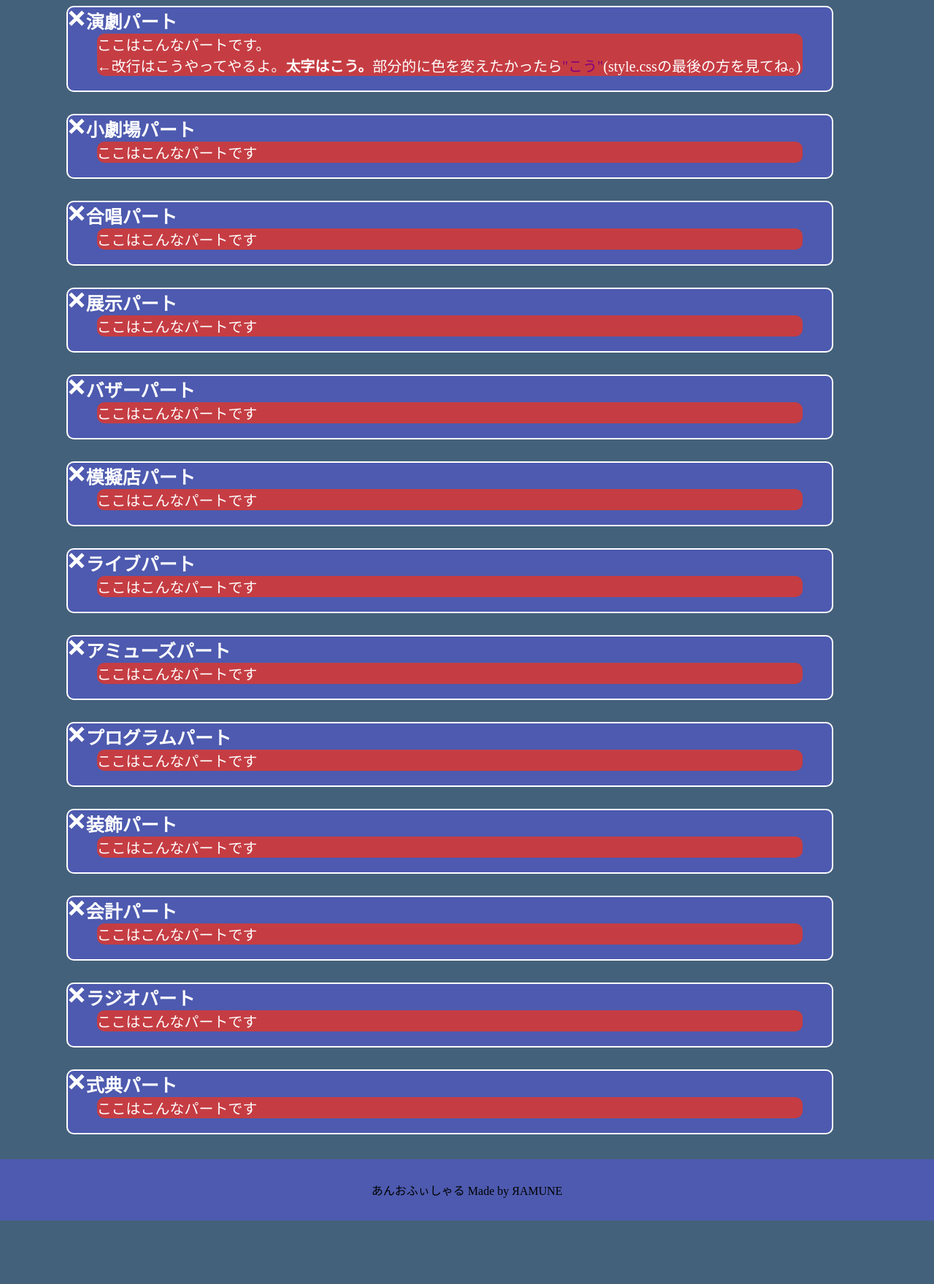
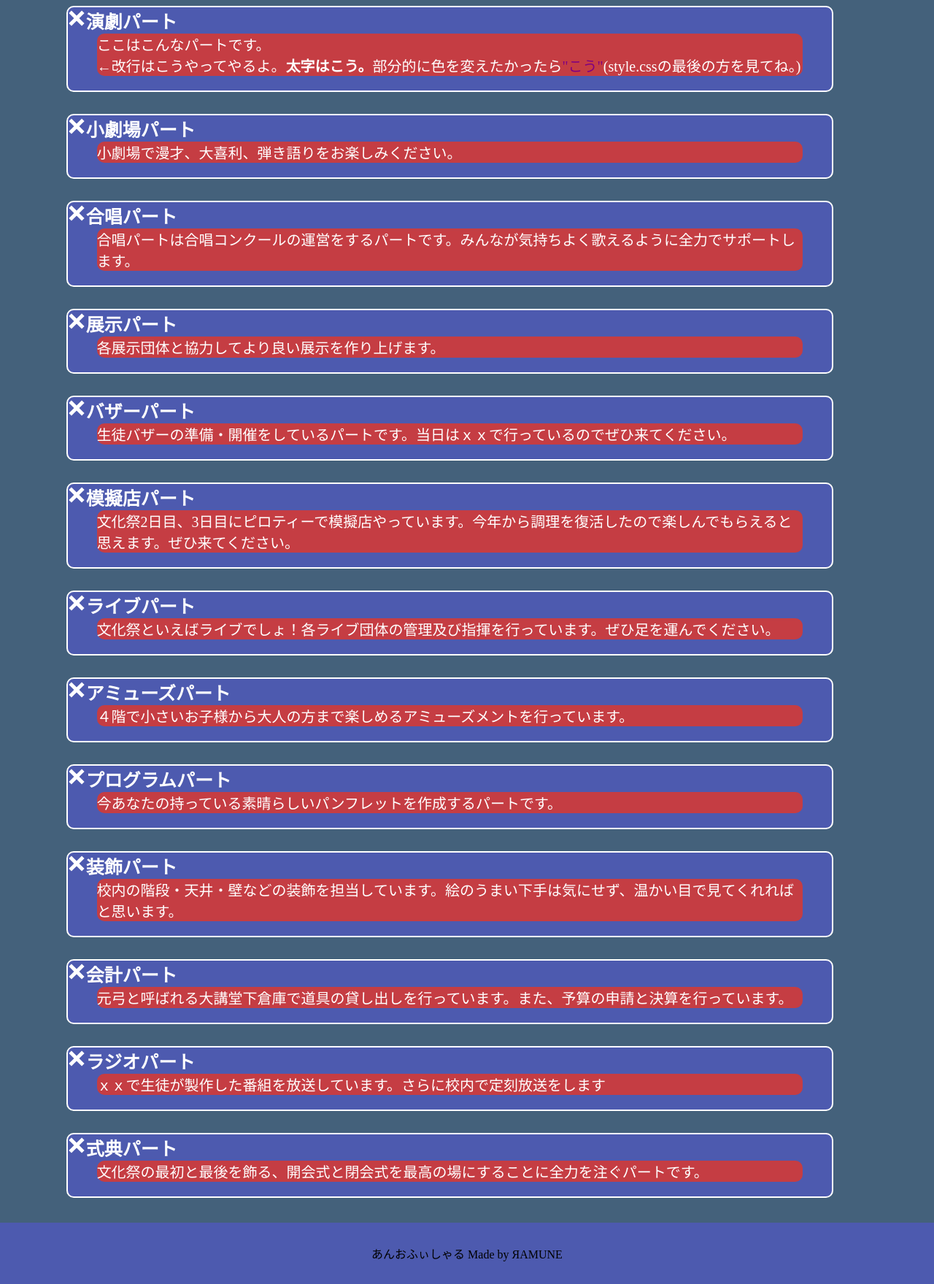
Before and after one commit to ramune64/web_rakusei_fes, a PHP site: page /intro_part.php in a window 1280 px wide. Shown: the part 925-2684 px from the top of the page at 73% size. Before the commit the page ends 2597 px from the top, so only its background shows below. Run offline with PHP 8.4, Linux system fonts and the light colour scheme; some libraries are stand-ins or nearby versions.

Commit message:
もろもろかえた　疲れたから続きはまた今度

```diff
--- a/intro_part.php
+++ b/intro_part.php
@@ -37,51 +37,51 @@
                     </div>
                     <div class="part">
                         <h2>小劇場パート</h2>
-                        <p>ここはこんなパートです</p>
+                        <p>小劇場で漫才、大喜利、弾き語りをお楽しみください。</p>
                     </div>
                     <div class="part">
                         <h2>合唱パート</h2>
-                        <p>ここはこんなパートです</p>
+                        <p>合唱パートは合唱コンクールの運営をするパートです。みんなが気持ちよく歌えるように全力でサポートします。</p>
                     </div>
                     <div class="part">
                         <h2>展示パート</h2>
-                        <p>ここはこんなパートです</p>
+                        <p>各展示団体と協力してより良い展示を作り上げます。</p>
                     </div>
                     <div class="part">
                         <h2>バザーパート</h2>
-                        <p>ここはこんなパートです</p>
+                        <p>生徒バザーの準備・開催をしているパートです。当日はｘｘで行っているのでぜひ来てください。</p>
                     </div>
                     <div class="part">
                         <h2>模擬店パート</h2>
-                        <p>ここはこんなパートです</p>
+                        <p>文化祭2日目、3日目にピロティーで模擬店やっています。今年から調理を復活したので楽しんでもらえると思えます。ぜひ来てください。</p>
                     </div>
                     <div class="part">
                         <h2>ライブパート</h2>
-                        <p>ここはこんなパートです</p>
+                        <p>文化祭といえばライブでしょ！各ライブ団体の管理及び指揮を行っています。ぜひ足を運んでください。</p>
                     </div>
                     <div class="part">
                         <h2>アミューズパート</h2>
-                        <p>ここはこんなパートです</p>
+                        <p>４階で小さいお子様から大人の方まで楽しめるアミューズメントを行っています。</p>
                     </div>
                     <div class="part">
                         <h2>プログラムパート</h2>
-                        <p>ここはこんなパートです</p>
+                        <p>今あなたの持っている素晴らしいパンフレットを作成するパートです。</p>
                     </div>
                     <div class="part">
                         <h2>装飾パート</h2>
-                        <p>ここはこんなパートです</p>
+                        <p>校内の階段・天井・壁などの装飾を担当しています。絵のうまい下手は気にせず、温かい目で見てくれればと思います。</p>
                     </div>
                     <div class="part">
                         <h2>会計パート</h2>
-                        <p>ここはこんなパートです</p>
+                        <p>元弓と呼ばれる大講堂下倉庫で道具の貸し出しを行っています。また、予算の申請と決算を行っています。</p>
                     </div>
                     <div class="part">
                         <h2>ラジオパート</h2>
-                        <p>ここはこんなパートです</p>
+                        <p>ｘｘで生徒が製作した番組を放送しています。さらに校内で定刻放送をします</p>
                     </div>
                     <div class="part">
                         <h2>式典パート</h2>
-                        <p>ここはこんなパートです</p>
+                        <p>文化祭の最初と最後を飾る、開会式と閉会式を最高の場にすることに全力を注ぐパートです。</p>
                     </div>
 				</div>
 			</div>
```
